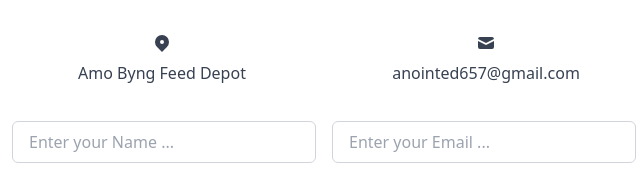
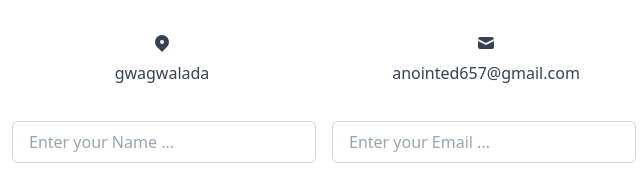
Before and after one commit to favour-22/site, a plain HTML site: page contact-us/index.html in a window 1280 px wide. Shown: the part 229-405 px from the top of the page, 316-956 px from the left. Drawn offline with Linux system fonts and the light colour scheme.

Commit message:
Update index.html

```diff
--- a/contact-us/index.html
+++ b/contact-us/index.html
@@ -146,7 +146,7 @@
 
 
             <div class="grid grid-cols-1 gap-6 mt-6 sm:grid-cols-2 md:grid-cols-2">
-                <a href="https://www.google.com/maps/place/Amo Byng Feed Depot/" target="_blank"
+                <a href="https://www.google.com/maps/place/gwagwalada/" target="_blank"
                    class="flex flex-col items-center px-4 py-3 text-gray-700 rounded-md dark:text-gray-200 hover:bg-blue-200 dark:hover:bg-blue-500">
                     <svg class="w-5 h-5" xmlns="http://www.w3.org/2000/svg" viewBox="0 0 20 20" fill="currentColor">
                         <path fill-rule="evenodd"
@@ -154,7 +154,7 @@
                               clip-rule="evenodd"/>
                     </svg>
 
-                    <span class="mt-2">Amo Byng Feed Depot</span>
+                    <span class="mt-2">gwagwalada</span>
                 </a>
 
 
```
